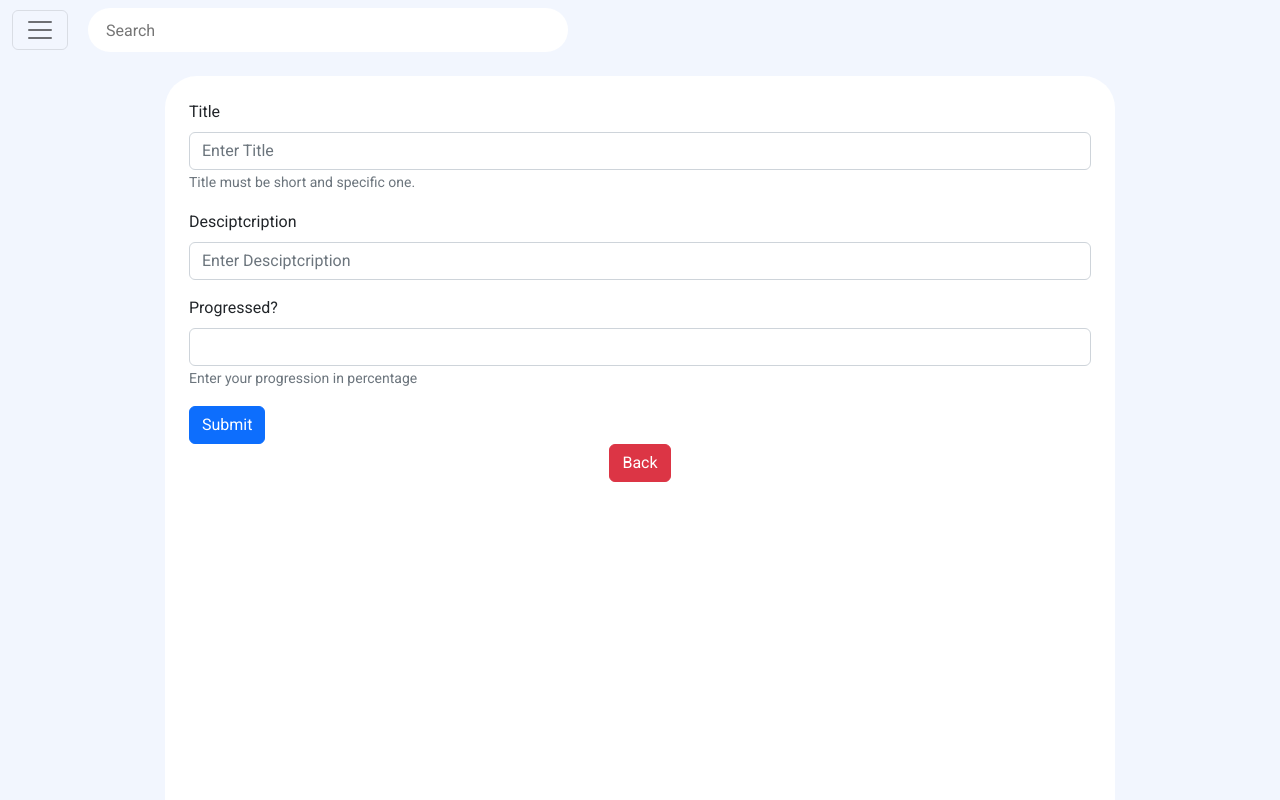
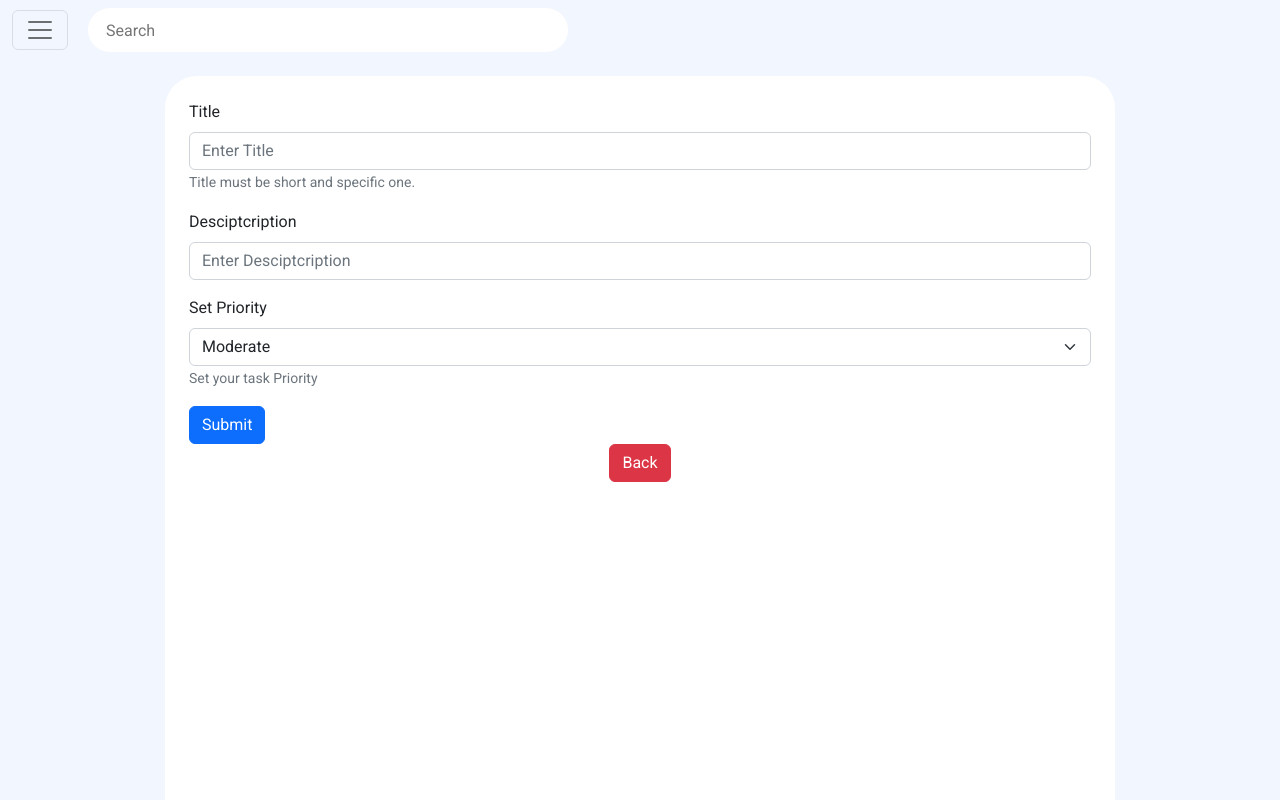
Before and after one commit to antusaha970/Task-Manager, a React (Create React App) app: page /make_Project in a window 1280 px wide. Shown: the top 800 px of the page. Built offline with nearby package versions, Linux system fonts and the light colour scheme.

Commit message:
Added priority funtinality

```diff
--- a/src/App.js
+++ b/src/App.js
@@ -15,7 +15,7 @@ function App() {
     id: 1,
     title: 'Demo Task',
     description: 'lorem ipusm lotit done lorem ipsum jita poita jani',
-    progressed: 30,
+    priority: 'Moderate',
     isCompleted: false
   }]);
 
--- a/src/Components/CompletedTask/CompletedTask.js
+++ b/src/Components/CompletedTask/CompletedTask.js
@@ -1,19 +1,30 @@
+import { faPlus } from '@fortawesome/free-solid-svg-icons';
+import { FontAwesomeIcon } from '@fortawesome/react-fontawesome';
 import React, { useContext } from 'react';
 import { Container } from 'react-bootstrap';
+import { Link } from 'react-router-dom';
 import { TaskContext } from '../../App';
 import SingleTask from '../SingleTask/SingleTask';
 import './CompletedTask.css';
 
 
 const CompletedTask = () => {
-    const [taskList,setTaskList,completedTask,setCompletedTask] = useContext(TaskContext);
+    const [taskList, setTaskList, completedTask, setCompletedTask] = useContext(TaskContext);
 
     return (
         <Container >
             <div className="project-container">
+                <div className="row">
+                    <div className="col-md-4">
+                        <Link to={'/'}  className='d-flex justify-content-between text-decoration-none'>
+                            <p className='grayText'>View On Going Tasks</p>
+                            <FontAwesomeIcon icon={faPlus} />
+                        </Link>
+                    </div>
+                </div>
                 <div className="row gap ">
                     {
-                        completedTask.map((task, index) => <SingleTask task={task} key={index*100}></SingleTask>)
+                        completedTask.map((task, index) => <SingleTask task={task} key={index * 100}></SingleTask>)
                     }
                 </div>
             </div>
--- a/src/Components/CreateProject/CreateProject.js
+++ b/src/Components/CreateProject/CreateProject.js
@@ -1,4 +1,4 @@
-import React, { useContext, useRef,useState } from 'react';
+import React, { useContext, useRef, useState } from 'react';
 import { Container } from 'react-bootstrap';
 import Button from 'react-bootstrap/Button';
 import Form from 'react-bootstrap/Form';
@@ -7,43 +7,47 @@ import { TaskContext } from '../../App';
 import './CreateProject.css';
 
 const CreateProject = () => {
-    const [taskList,setTaskList] = useContext(TaskContext);
+    const [taskList, setTaskList] = useContext(TaskContext);
     const titleRef = useRef();
     const descriptionRef = useRef();
-    const prograssedRef = useRef();
-    const [added,setAdded] = useState(false);
+    const [added, setAdded] = useState(false);
+    let priority = 'Moderate';
 
-    const handleSubmit = (e)=> {
+    const handleSubmit = (e) => {
         const title = titleRef.current.value;
         const description = descriptionRef.current.value;
-        const progression  = prograssedRef.current.value;
+        console.log(priority);
         const newList = {
             title: title,
             description: description,
-            progressed: progression,
-            id: taskList.length+1
+            priority: priority,
+            id: taskList.length + 1
         }
-        setTaskList([...taskList,newList]);
+        console.log(newList);
+        setTaskList([...taskList, newList]);
         titleRef.current.value = "";
-        descriptionRef.current.value ="";
-        prograssedRef.current.value ="";
+        descriptionRef.current.value = "";
         setAdded(true);
         e.preventDefault();
     }
 
-    setTimeout(()=>{
-        if(added){
+    setTimeout(() => {
+        if (added) {
             setAdded(false);
         }
-    },5000)
+    }, 5000)
 
+    const handleSelectOpetions = (e)=>{
+        // console.log(e.target.value);
+        priority = e.target.value;
+    }
 
     return (
         <Container className='project-container'>
             <Form onSubmit={handleSubmit}>
                 <Form.Group className="mb-3" controlId="formBasicEmail">
                     <Form.Label>Title</Form.Label>
-                    <Form.Control type="text" placeholder="Enter Title" ref={titleRef}  />
+                    <Form.Control type="text" placeholder="Enter Title" ref={titleRef} />
                     <Form.Text className="text-muted">
                         Title must be short and specific one.
                     </Form.Text>
@@ -51,26 +55,29 @@ const CreateProject = () => {
 
                 <Form.Group className="mb-3" controlId="formBasicDes">
                     <Form.Label>Desciptcription </Form.Label>
-                    <Form.Control type="text" placeholder="Enter Desciptcription"  ref={descriptionRef} />
+                    <Form.Control type="text" placeholder="Enter Desciptcription" ref={descriptionRef} />
                 </Form.Group>
 
                 <Form.Group className="mb-3" controlId="fromBasicProgressed">
-                    <Form.Label>Progressed? </Form.Label>
-                    <Form.Control type="progress" ref={prograssedRef} />
+                    <Form.Label>Set Priority</Form.Label>
+                    <Form.Select onChange={handleSelectOpetions}>
+                        <option value="Moderate">Moderate</option>
+                        <option value="Important">Important</option>
+                    </Form.Select>
                     <Form.Text className="text-muted">
-                        Enter your progression in percentage
+                        Set your task Priority
                     </Form.Text>
                 </Form.Group>
                 <Button variant="primary" type="submit">
                     Submit
                 </Button>
             </Form>
-            <Link to={'/'}  style={{textDecoration:'none'}}>
+            <Link to={'/'} style={{ textDecoration: 'none' }}>
                 <Button variant="danger" type="btn" className='d-block m-auto'>
-                Back
+                    Back
                 </Button>
             </Link>
-              {added && <p className='text-center task-added'>Task Added</p>}
+            {added && <p className='text-center task-added'>Task Added</p>}
         </Container>
     );
 };
--- a/src/Components/ProjectArea/ProjectArea.css
+++ b/src/Components/ProjectArea/ProjectArea.css
@@ -32,6 +32,10 @@
     color: #FFFFFF;
 }
 
-.grayText{
+.grayText {
     color: #615D69;
 }
+
+.mouse-point{
+    cursor: pointer;
+}
--- a/src/Components/ProjectArea/ProjectArea.js
+++ b/src/Components/ProjectArea/ProjectArea.js
@@ -22,20 +22,24 @@ const ProjectArea = () => {
                     <div className="row mt-4">
                         <div className="col-md-4 d-flex justify-content-between">
                             <p className='grayText'>Started</p>
-                            <FontAwesomeIcon icon={ faPlus } />
+                            <FontAwesomeIcon icon={faPlus} />
                         </div>
-                        <div className="col-md-4 d-flex justify-content-between">
-                            <p className='grayText'>On Going</p>
-                            <FontAwesomeIcon icon={ faPlus } />
+                        <div className="col-md-4">
+                            <Link to={'/important_tasks'} className='d-flex justify-content-between text-decoration-none '>
+                                <p className='grayText'>View Important tasks</p>
+                                <FontAwesomeIcon icon={faPlus} className='font-animation' />
+                            </Link>
                         </div>
-                        <div className="col-md-4 d-flex justify-content-between">
-                            <p className='grayText'>Completed</p>
-                            <Link to={'/completed_task'}><FontAwesomeIcon icon={ faPlus } /></Link>
+                        <div className="col-md-4">
+                            <Link to={'/completed_task'} className='d-flex justify-content-between text-decoration-none '>
+                                <p className='grayText'>Completed</p>
+                                <FontAwesomeIcon icon={faPlus} className='font-animation' />
+                            </Link>
                         </div>
                     </div>
                     <div className="row gap mt-3">
                         {
-                            tasksList.map((task,ind) => <SingleTask key={ind} task={task}></SingleTask>)
+                            tasksList.map((task, ind) => <SingleTask key={ind} task={task}></SingleTask>)
                         }
                     </div>
                 </div>
--- a/src/Components/SingleTask/SIngleTask.css
+++ b/src/Components/SingleTask/SIngleTask.css
@@ -109,3 +109,7 @@
         width: 0%;
     }
 }
+
+.mouse-point{
+    cursor: pointer;
+}
--- a/src/Components/SingleTask/SingleTask.js
+++ b/src/Components/SingleTask/SingleTask.js
@@ -25,7 +25,7 @@ const SingleTask = ({ task }) => {
         <div className='task-container col-md-4'>
             <div className="project-top-area">
                 <p className='title-text'>{title}</p>
-                <p title='Delete task' onClick={()=> handleDeleteTask(id)}><FontAwesomeIcon icon={ faTrash} /></p>
+                <p title='Delete task' className='mouse-point' onClick={()=> handleDeleteTask(id)}><FontAwesomeIcon icon={ faTrash} /></p>
             </div>
             <div className="project-area-center">
                 <p>{description}</p>
```
